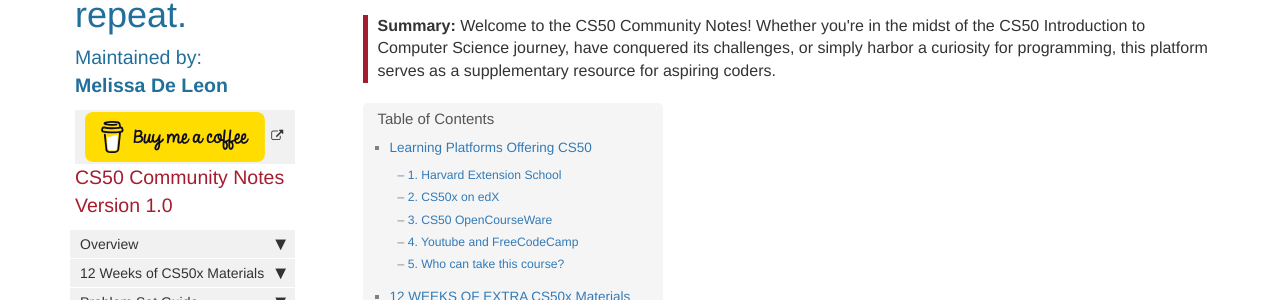
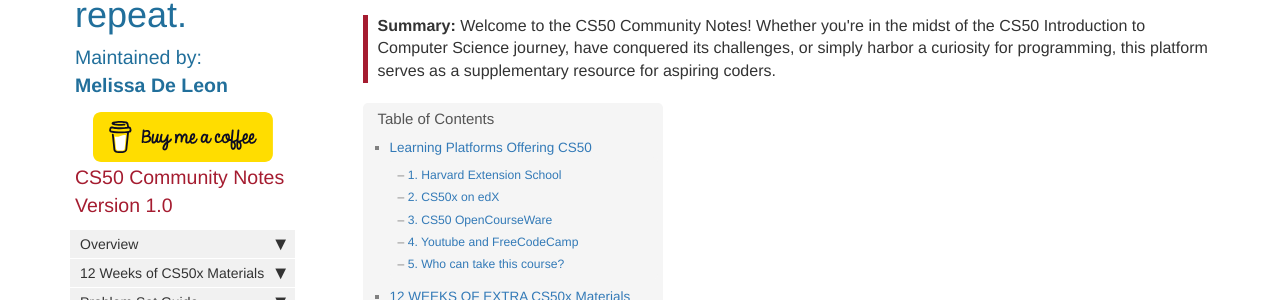
Before and after one commit to melissadeleonx/cs50-community-notes, a Jekyll site: the page built from index.md, in a window 1280 px wide. Shown: the part 136-436 px from the top of the page. Built offline with Jekyll 4.4.1, drawn with Linux system fonts in a browser that asks for light colours; comment, search, counter and statistics services are not loaded.

Commit message:
customstyles.css updated

```diff
--- a/Gemfile
+++ b/Gemfile
@@ -2,3 +2,4 @@ source "https://rubygems.org"
 
 gem 'wdm'
 gem 'jekyll'
+gem 'concurrent-ruby', '1.2.2'
--- a/_data/sidebars/mydoc_sidebar.yml
+++ b/_data/sidebars/mydoc_sidebar.yml
@@ -7,9 +7,11 @@ entries:
         <h1>study. code. repeat.</h1>
         <p>Maintained by:<br>
         <strong>Melissa De Leon</strong></p>
-        <a href="https://www.buymeacoffee.com/melissadeleonx" target="_blank">
+        <div id="bmac-section">
+        <a href="https://www.buymeacoffee.com/melissadeleonx" target="_blank" class="exclude-icon">
         <img src="images\bmc-button.svg" alt="Buy Me a Coffee" class="bmc-button" style="width: 180px; height: auto;">
         </a>
+        </div>
       </div>
 
 
--- a/css/customstyles.css
+++ b/css/customstyles.css
@@ -928,7 +928,9 @@ span.soft {
 }
 
 /* this part adds an icon after external links, using FontAwesome*/
-a[href^="http://"]:after, a[href^="https://"]:after {
+/* Default styling for external links */
+a[href^="http://"]:after,
+a[href^="https://"]:after {
     content: "\f08e";
     font-family: FontAwesome;
     font-weight: normal;
@@ -936,6 +938,28 @@ a[href^="http://"]:after, a[href^="https://"]:after {
     display: inline-block;
     text-decoration: none;
     padding-left: 3px;
+}
+
+/* Buy me a coffee button styling */
+/* Exclude styling for links with the class "exclude-icon" */
+a.exclude-icon[href^="http://"]:after,
+a.exclude-icon[href^="https://"]:after {
+    content: "";  /* Empty content removes the icon */
+    padding-left: 0;
+}
+
+#bmac-section {
+    text-align: center;
+}
+
+#bmac-section a {
+    background-color: transparent;
+}
+
+#bmac-section a:hover {
+    background-color: transparent;
+    transform: scale(1.1);
+    transition: transform 0.3s ease;
 }
 
 /* Strip the outbound icon when this class is present */
```
Also changed, not shown: Gemfile.lock.
